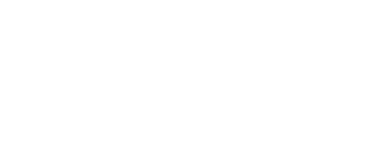
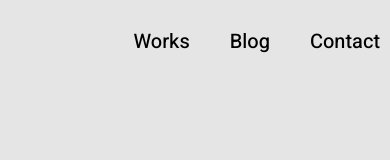
Before and after one commit to yafox3/John-Responsive, a plain HTML site: page index.html in a window 390 px wide. Drawn offline with Linux system fonts and the light colour scheme.

Commit message:
Сверстана шапка + адаптив

```diff
--- a/index.html
+++ b/index.html
@@ -5,12 +5,40 @@
   <meta http-equiv="X-UA-Compatible" content="IE=edge">
   <meta name="viewport" content="width=device-width, initial-scale=1.0">
   <link rel="stylesheet" href="css/reset.css">
-  <link rel="stylesheet" href="css/style.css">
+  <link rel="stylesheet" href="css/style.css"><link href="https://fonts.googleapis.com/css?family=Heebo:regular,500,700,900" rel="stylesheet" />
   <title>John</title>
 </head>
 <body>
 
+  <div class="wrapper">
+
+    <header class="header">
+
+      <div class="header__container">
+
+        <nav class="nav">
+
+          <ul class="nav__items">
+            <li class="nav__link"><a href="#">Works</a></li>
+            <li class="nav__link"><a href="#">Blog</a></li>
+            <li class="nav__link"><a href="#">Contact</a></li>
+          </ul>
+
+        </nav>
+        <!-- /.nav -->
+
+      </div>
+      <!-- /.header__container container -->
+
+    </header>
+    <!-- /.header -->
 
 
+  </div>
+  <!-- /.wrapper -->
+
+
+
+  <script src="js/main.js"></script>
 </body>
 </html>
--- a/scss/style.scss
+++ b/scss/style.scss
@@ -0,0 +1,61 @@
+body {
+  font-family: Heebo;
+  color: #21243D;
+  background-color: #E5E5E5;
+}
+
+.wrapper {
+  display: flex;
+  flex-direction: column;
+  min-height: 100%;
+  overflow: hidden;
+}
+
+.container {
+  max-width: 860px;
+  width: 100%;
+  margin: 0 auto;
+}
+
+
+// -----+ Header +----------------------------------------------
+.header {
+
+  // .header__container
+  &__container {
+    width: 100%;
+    max-width: 1050px;
+    margin: 0 auto;
+    padding: 0 10px;
+  }
+}
+
+
+// -----+ Nav +----------------------------------------------
+.nav {
+  padding: 27px 0;
+  // .nav__items
+  &__items {
+    display: flex;
+    justify-content: flex-end;
+    align-items: center;
+  }
+
+  // .nav__link
+  &__link {
+    color: #000;
+    font-size: 20px;
+    line-height: calc(30 / 20 * 100%);
+    margin-right: 40px;
+    font-weight: 500;
+
+    transition: text-shadow .2s linear;
+
+    &:last-child {
+      margin: 0;
+    }
+    &:hover {
+      text-shadow: 0px 4px 4px rgba(0, 0, 0, 0.25);
+    }
+  }
+}
```
Also changed, not shown: css/style.css, 1 other file.
